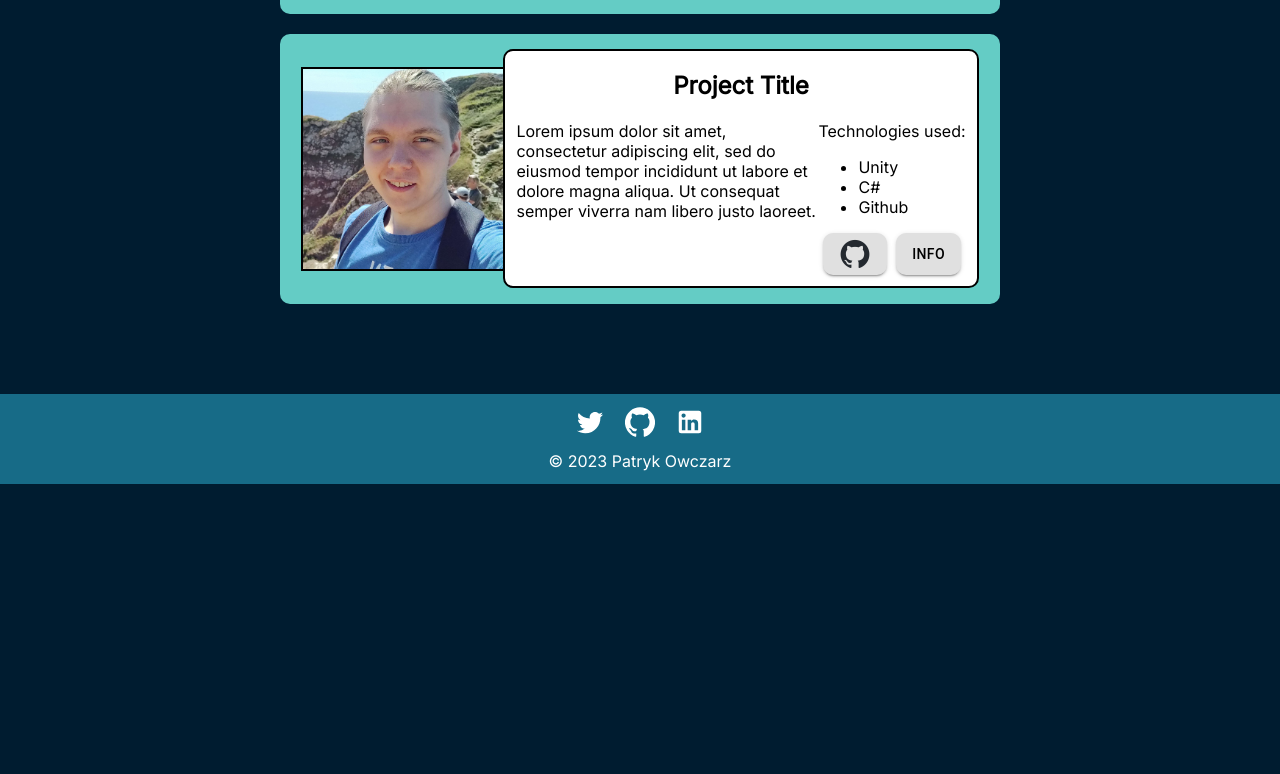
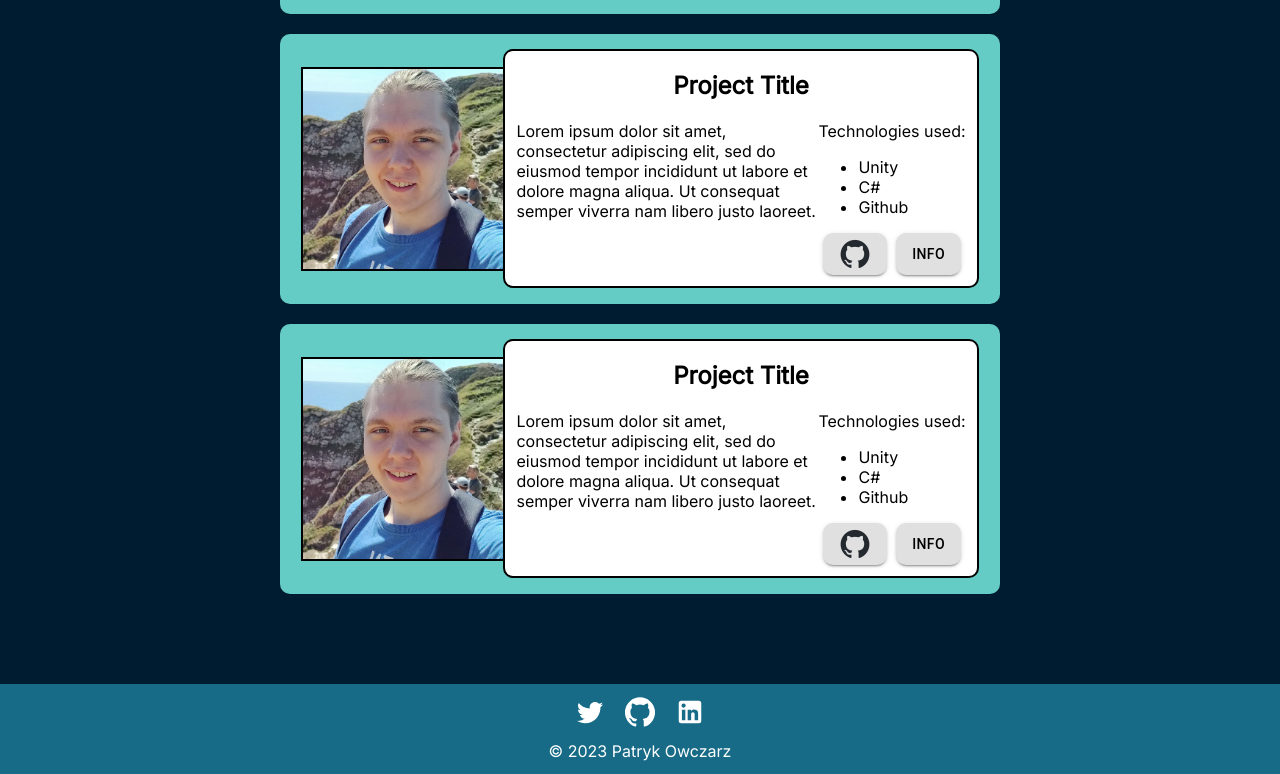
Before and after one commit to PatrykOwczarz/my-porftolio-v1, a React (Create React App) app: page /projects in a window 1280 px wide. Shown: the part 815-1589 px from the top of the page. Before the commit the page ends 1299 px from the top, so only its background shows below. Built offline with nearby package versions, Linux system fonts and the light colour scheme.

Commit message:
Adding content to home page

```diff
--- a/src/pages/Home.js
+++ b/src/pages/Home.js
@@ -22,36 +22,40 @@ function Home() {
                     </div>
                 </div>
             </div>
-            <h2>About</h2>
+
+            <h1>Hi! &#128075; I'm Patryk Owczarz</h1>
+            <h2>
+                Graduate Game Programmer based in London. <br /> <br />
+                Actively searching for Junior roles.
+            </h2>
             <div className='infoBlocks'>
                 <div className='infoBox'>
                     <h1>Games programmer</h1>
                     <p>
-                        Lorem ipsum dolor sit amet,
-                        consectetur adipiscing elit,
-                        sed do eiusmod tempor incididunt
-                        ut labore et dolore magna aliqua.
-                        Velit egestas dui id ornare arcu odio ut sem nulla.
+                        Computer Science with Games Technology Graduate with close to a decade
+                        of Game development experience with various engines. Including Unity, a Cherno
+                        project derived C++ engine using OpenGL and most recently Unreal. I use git as version control
+                        for all my projects. I have experience working with a
+                        multidisciplinary team of artists, game designers and UX designers.
                     </p>
                 </div>
                 <div className='infoBox'>
                     <h1>Gamer</h1>
                     <p>
-                        Lorem ipsum dolor sit amet,
-                        consectetur adipiscing elit,
-                        sed do eiusmod tempor incididunt
-                        ut labore et dolore magna aliqua. 21 17
-                        Velit egestas dui id ornare arcu odio ut sem nulla.
+                        I have played games since I was 5 years old.
+                        My first game ever was Neverwinter Nights which sparked my love
+                        for RPGs and later D&D. During University I played CS:GO at an amateur pro level,
+                        which taught me effective communication and teamwork. To this day I raid in a
+                        Mythic top 1000 world ranking guild in World of Warcraft.
                     </p>
                 </div>
                 <div className='infoBox'>
                     <h1>Music Enthusiast</h1>
                     <p>
-                        Lorem ipsum dolor sit amet,
-                        consectetur adipiscing elit,
-                        sed do eiusmod tempor incididunt
-                        ut labore et dolore magna aliqua.
-                        Velit egestas dui id ornare arcu odio ut sem nulla.
+                        My favourite music genres are metal, rock and EDM. However I can find enjoyment
+                        in most music genres. I know how to play the drums and my hidden party trick is
+                        playing guitar hero on expert difficulty. My favourite artists are Alter Bridge,
+                        Polyphia and most recently Fred again..
                     </p>
                 </div>
             </div>
--- a/src/pages/Projects.js
+++ b/src/pages/Projects.js
@@ -153,6 +153,56 @@ function Projects() {
                     </div>
 
                 </div>
+
+                <div className='projectBox'>
+                    <img src={ProfilePic} alt="Profile" width="200" height="200" />
+                    <div className='projectInfo'>
+                        <h2>Project Title</h2>
+                        <div className='projectDescription'>
+                            <p className='descriptionP'>
+                                Lorem ipsum dolor sit amet,
+                                consectetur adipiscing elit,
+                                sed do eiusmod tempor incididunt
+                                ut labore et dolore magna aliqua.
+                                Ut consequat semper viverra nam libero justo laoreet.
+                            </p>
+                            <div className='technologies'>
+                                <p>Technologies used:</p>
+                                <ul>
+                                    <li>
+                                        Unity
+                                    </li>
+                                    <li>
+                                        C#
+                                    </li>
+                                    <li>
+                                        Github
+                                    </li>
+                                </ul>
+                                <div className='buttons'>
+                                    <Button
+                                        variant="contained"
+                                        color="default"
+                                        href="https://github.com/PatrykOwczarz"
+                                    >
+                                        <img src={GithubIcon} alt="Github Icon" width="30" height="30"></img>
+                                    </Button>
+                                    <Button
+                                        variant="contained"
+                                        color="default"
+                                        href="./"
+                                    >
+                                        Info
+                                    </Button>
+
+                                </div>
+
+                            </div>
+
+                        </div>
+                    </div>
+
+                </div>
             </div>
         </div>
     )
--- a/src/styles/Home.css
+++ b/src/styles/Home.css
@@ -41,7 +41,7 @@
     display: flex;
     justify-content: space-around;
     width: 100%;
-    margin-bottom: 50px;
+    margin: 50px 0;
 
 }
 
```
